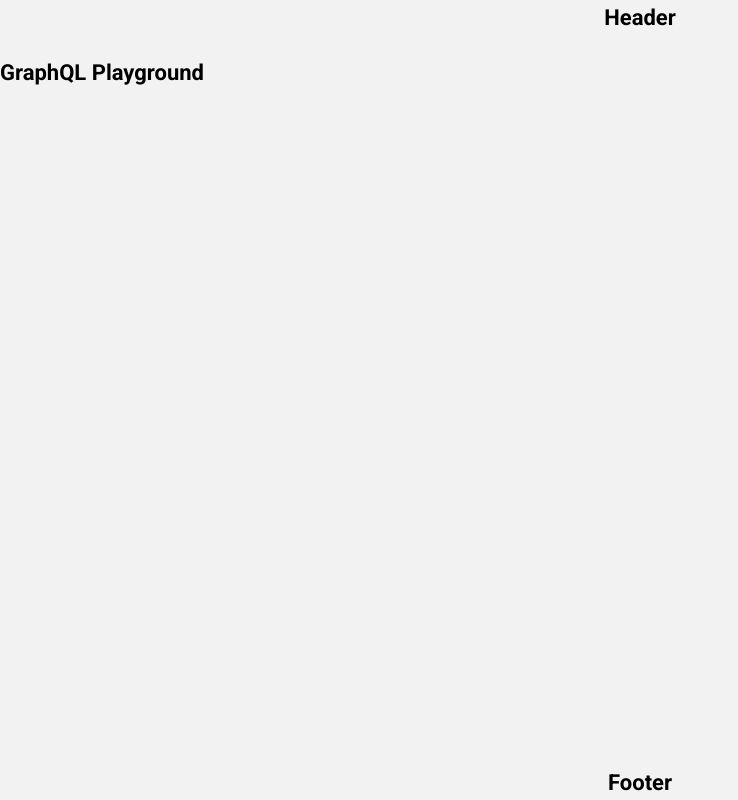
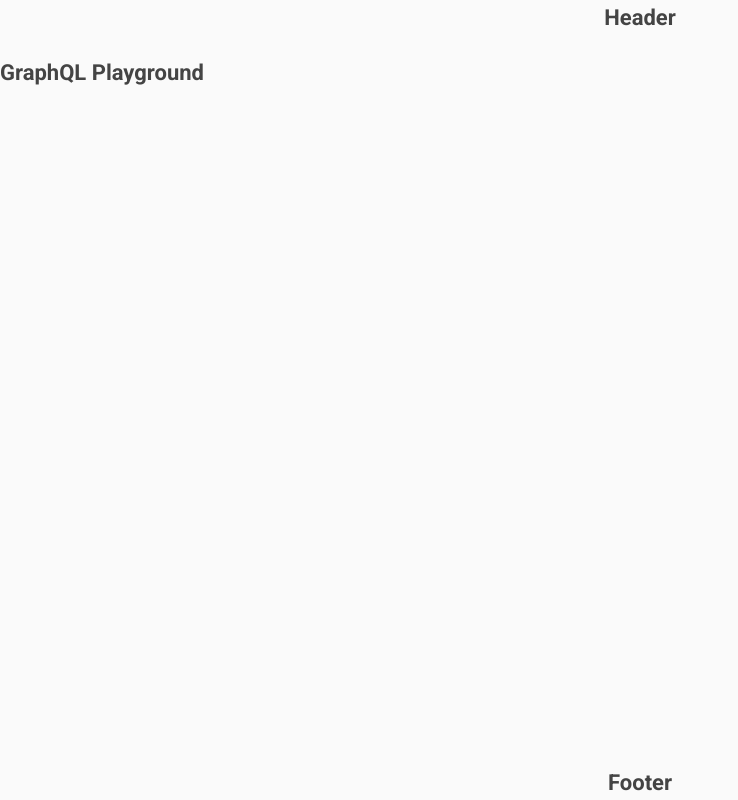
Before and after one commit to yevheniiorhanistyi/graphiql-playground, a Next.js app: page / in a window 1280 px wide. Shown: the whole page, without its empty margins (0-738 px from the left). Built offline with nearby package versions, Linux system fonts and the light colour scheme.

Commit message:
feat: add color variables

```diff
--- a/src/styles/variables.scss
+++ b/src/styles/variables.scss
@@ -1,9 +1,29 @@
 :root {
-  --bg-page: #f2f2f3;
-  --font-main-color: #000000;
+  --bg-page: #FAFAFA;  //'основной цвет бэграунда, заднего фона
+  --bg-secondary-page: #EAEAEB;  //цвет фона второстепенный, используется с bg-page
+  --bg-modal: #FAFAFA; //бэграунд модальных окон;
+  --font-modal: #D1D4D7;  //цвет шрифта модальных окон, цвет бордера модальных окон
+  --border-color: #D1D4D7;  //цвет бордера между --bg-page и --bg-secondary-page
+  --bg-overlay: #4A4C52;   //цвет затеменения фона при открытой модалке
+  --bg-activated-link: #D2D3D7;   //цвет активированной ссылки.кнопки (кроме bg-button)
+  --bg-hover: #DEDEE1;   //цвет фона при наведении на ссылки.кнопки (кроме bg-button)
+  --bg-input: #F3F3F4;   //цвет фона инпута
+  --bg-button: #A626A4;   //используется для бэграунда кнопок
+  --font-main-color: #444444;   //цвет основного шрифта
+  --font-accent-color: #FFFFFF;   //цвет для текста кнопок c bg-color
 }
 
 :root[class='dark'] {
-  --bg-page: #454545;
-  --font-main-color: #f8f7f7;
+  --bg-page: #272C35;  //основной цвет бэграунда, заднего фона
+  --bg-secondary-page: #20252C;  //цвет фона второстепенный, используется с bg-page
+  --bg-modal: #303640  //бэграунд модальных окон;
+  --font-modal: #4B505B;  //цвет шрифта модальных окон, цвет бордера модальных окон
+  --border-color: #454A55;  //цвет бордера между --bg-page и --bg-secondary-page
+  --bg-overlay: #20232B;   //цвет затеменения фона при открытой модалке
+  --bg-activated-link: #31363E;   //цвет активированной ссылки.кнопки (кроме bg-button)
+  --bg-hover: #292D36;   //цвет фона при наведении на ссылки.кнопки (кроме bg-button)
+  --bg-input: #343944;   //цвет фона инпута
+  --bg-button: #C678DD;   //используется для бэграунда кнопок
+  --font-main-color: #BBBBBB;   //цвет основного шрифта
+  --font-accent-color: #FFFFFF;   //цвет для текста кнопок c bg-color
 }
```
Also changed, not shown: 1 other file (tests, documents, lock files or other folders).
